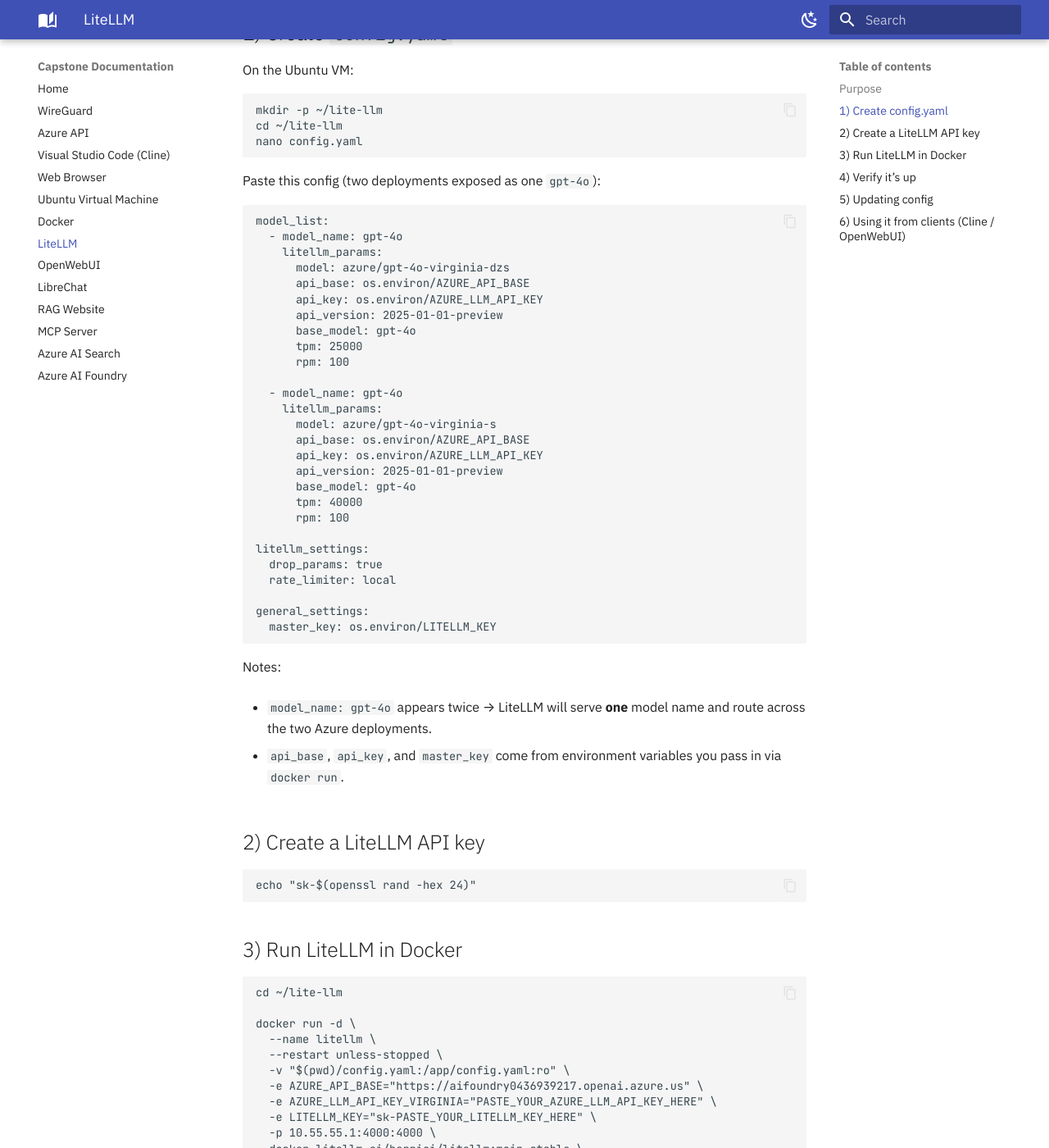
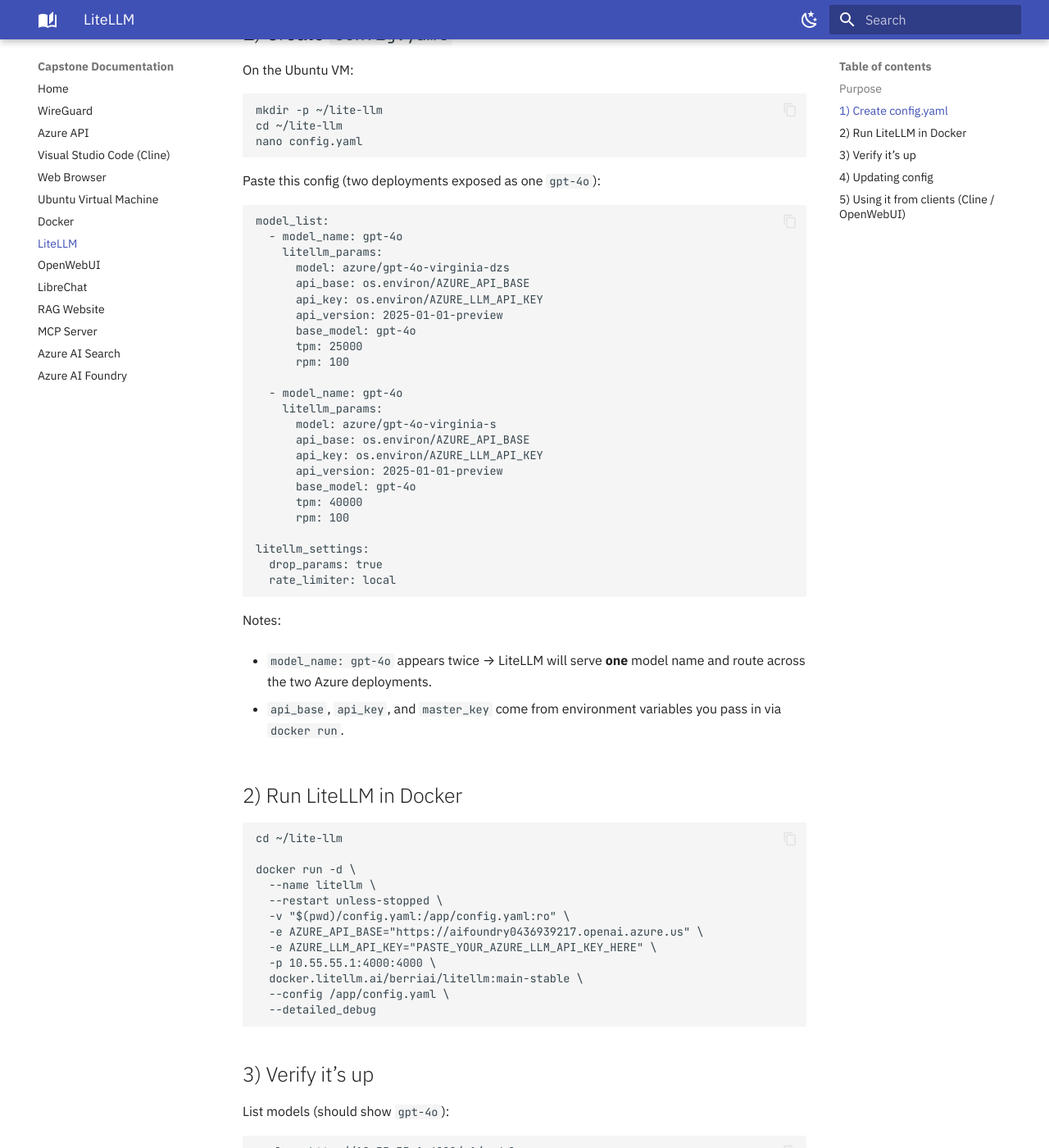
Before and after one commit to Zabuddia/capstone-documentation, an MkDocs documentation site: the page built from docs/litellm.md, in a window 1280 px wide and 1400 px high, scrolled down 425 px. Shown: the whole window at 82% size. Built offline with MkDocs 1.6.1 and Material for MkDocs 9.7.7, drawn with Linux system fonts in a browser that asks for light colours; some of the changed text lies outside the part shown.

Commit message:
Got rid of Litellm api key

````diff
--- a/docs/litellm.md
+++ b/docs/litellm.md
@@ -46,9 +46,6 @@
 litellm_settings:
   drop_params: true
   rate_limiter: local
-
-general_settings:
-  master_key: os.environ/LITELLM_KEY
 ```
 Notes:
 
@@ -56,14 +53,7 @@
 
 - `api_base`, `api_key`, and `master_key` come from environment variables you pass in via `docker run`.
 
-
-## 2) Create a LiteLLM API key
-
-```bash
-echo "sk-$(openssl rand -hex 24)"
-```
-
-## 3) Run LiteLLM in Docker
+## 2) Run LiteLLM in Docker
 
 ```bash
 cd ~/lite-llm
@@ -73,22 +63,19 @@
   --restart unless-stopped \
   -v "$(pwd)/config.yaml:/app/config.yaml:ro" \
   -e AZURE_API_BASE="https://aifoundry0436939217.openai.azure.us" \
-  -e AZURE_LLM_API_KEY_VIRGINIA="PASTE_YOUR_AZURE_LLM_API_KEY_HERE" \
-  -e LITELLM_KEY="sk-PASTE_YOUR_LITELLM_KEY_HERE" \
+  -e AZURE_LLM_API_KEY="PASTE_YOUR_AZURE_LLM_API_KEY_HERE" \
   -p 10.55.55.1:4000:4000 \
   docker.litellm.ai/berriai/litellm:main-stable \
   --config /app/config.yaml \
   --detailed_debug
 ```
 
-## 4) Verify it’s up
+## 3) Verify it’s up
 
 List models (should show `gpt-4o`):
 
 ```bash
-curl -s \
-  -H "Authorization: Bearer sk-PASTE_YOUR_LITELLM_KEY_HERE" \
-  http://10.55.55.1:4000/v1/models
+curl -s http://10.55.55.1:4000/v1/models
 ```
 Check logs if needed:
 
@@ -110,10 +97,10 @@
 # rerun the docker run command
 ```
 
-## 6) Using it from clients (Cline / OpenWebUI)
+## 5) Using it from clients (Cline / OpenWebUI)
 
 - **Base URL:** `http://10.55.55.1:4000`
-- **API key:** `LITELLM_KEY` (the `sk-...` value)
+- **API key:** `Leave blank`
 - **Model:** `gpt-4o`
 
 (You must be connected to WireGuard to reach `10.55.55.1`.)
````
Also changed, not shown: other parts of docs/litellm.md (+1 -1 lines), docs/openwebui.md (+1 -4 lines), docs/visual-studio-code-cline.md (+1 -1 lines).
